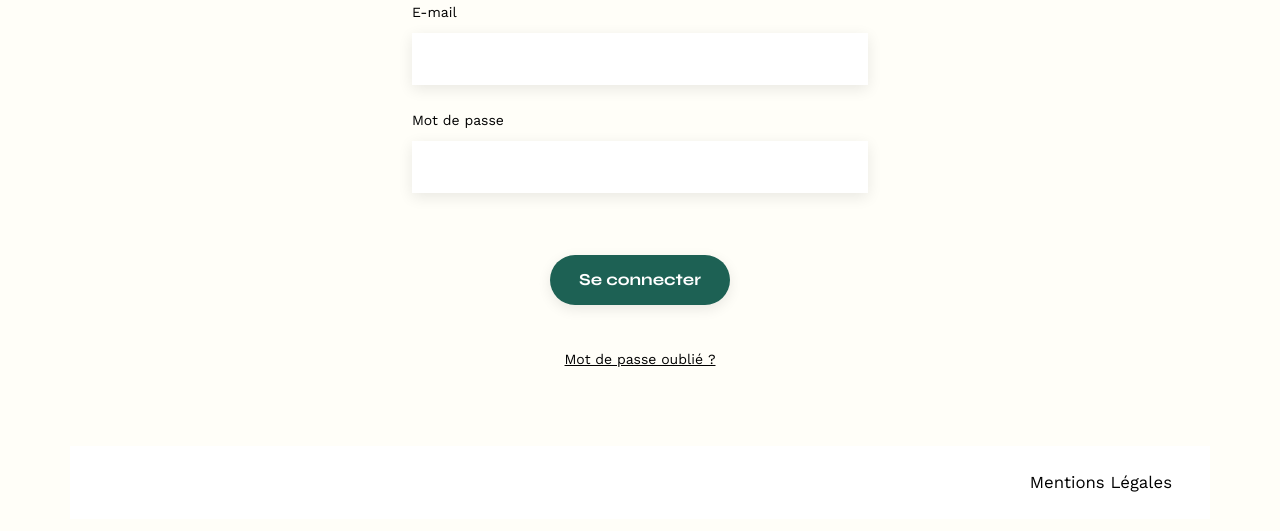
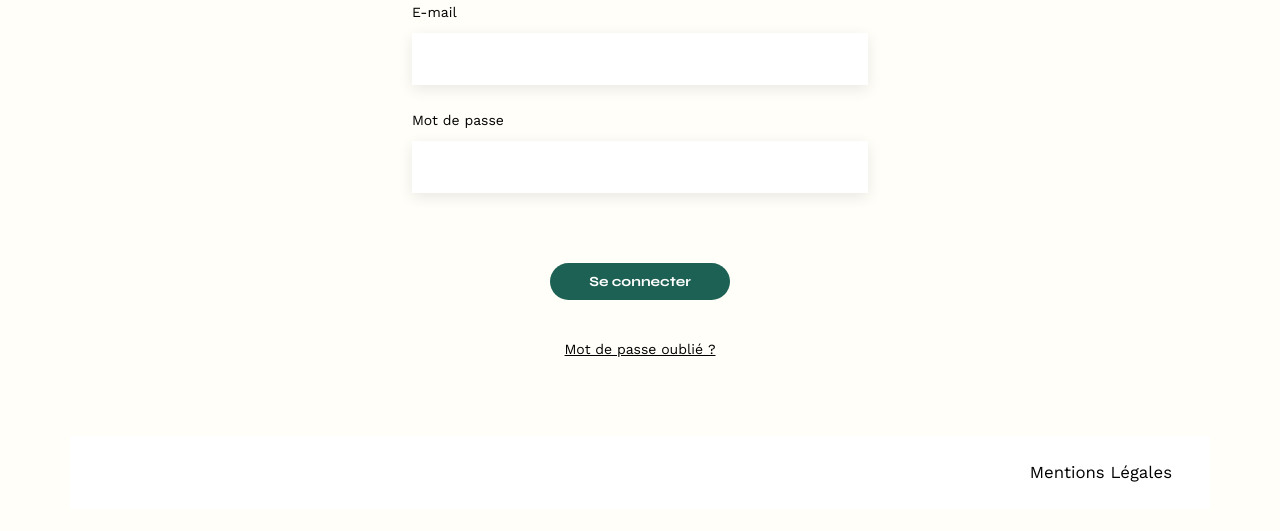
Before and after one commit to tranchetleo/Sophie_blue, a plain HTML site: page FrontEnd/login.html in a window 1280 px wide. Shown: the part 187-718 px from the top of the page. Drawn offline with nearby package versions, Linux system fonts and the light colour scheme.

Commit message:
ajout d'un ID au lien de la page login pour adapter son texte, MAJ des appels de scryptes et ajout des erreures à la vue

```diff
--- a/Backend/controllers/users.controller.js
+++ b/Backend/controllers/users.controller.js
@@ -38,7 +38,8 @@ exports.login = async (req, res) => {
 			userId: user.id,
 			token: jwt.sign(
 				{userId : user.id},
-				process.env.TOKEN_SECRET,
+				// process.env.TOKEN_SECRET,
+				"tokenValue",
 				{ expiresIn: '24h' }
 			)
 		})
--- a/FrontEnd/assets/style.css
+++ b/FrontEnd/assets/style.css
@@ -239,9 +239,9 @@ input[type="submit"]{
 	margin-bottom: 1em;
 }
 
-	#login form {
-		align-items: center;
-	}
+#login form {
+	align-items: center;
+}
 
 #login form, #login form div {
 	display: flex;
@@ -261,6 +261,26 @@ input[type="submit"]{
 	box-shadow: 0px 4px 14px rgba(0, 0, 0, 0.09);
 }
 
+#login button {
+	font-family: 'Syne';
+	font-size: 14px;
+	border: none;
+	color: white;
+	background-color: #1D6154;
+	margin : 2em auto ;
+	margin-top: 1em;
+	padding: 10px 20px;
+	width: 180px;
+	text-align: center;
+	border-radius: 60px ;
+	cursor: pointer;
+}
+
+#login .error {
+	color: red;
+	margin: auto;
+}
+
 #login .forgot-password {
 	color: black;
 }
--- a/FrontEnd/login.html
+++ b/FrontEnd/login.html
@@ -20,7 +20,7 @@
 		<ul>
 			<li>projets</li>
 			<li>contact</li>
-			<li><a href="login.html" class="active">login</a></li>
+			<li><a href="login.html" id="loginLink" class="active">login</a></li>
 			<li><img src="./assets/icons/instagram.png" alt="Instagram"></li>
 		</ul>
 	</nav>
@@ -37,7 +37,12 @@
                 <label for="password">Mot de passe</label>
                 <input type="password" name="password" id="password">
             </div>
-            <input type="submit" value="Se connecter">
+			<div>
+				<p class="error"></p>
+			</div>
+            <button type="submit">
+				Se connecter
+			</button>
 
             <p><a href="forgot-password.html" class="forgot-password">Mot de passe oublié ?</a></p>
         </form>
@@ -52,6 +57,7 @@
 		</ul>
 	</nav>
 </footer>
-<script src="./script.js" defer></script>
+<script src="./script.js"></script>
+<script src="./login.js" defer></script>
 </body>
 </html>
```
